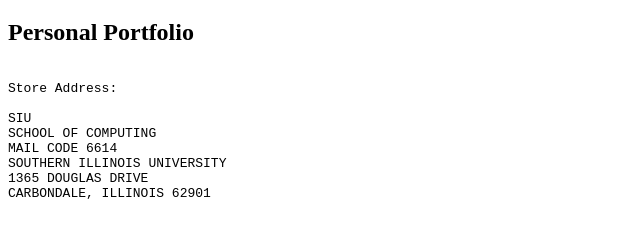
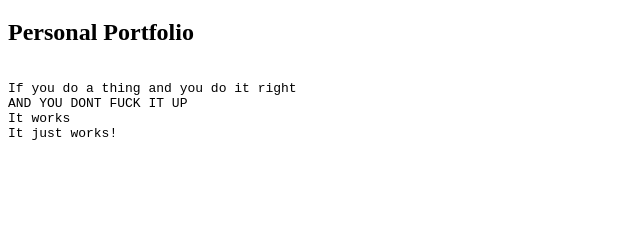
Before and after one commit to Isaac-Reiman/Isaac-Reiman.github.io, a plain HTML site: page index.htm in a window 1280 px wide. Shown: the part 87-322 px from the top of the page, without its empty margins (0-640 px from the left). Drawn offline with Linux system fonts and the light colour scheme.

Commit message:
Add files via upload

```diff
--- a/index.htm
+++ b/index.htm
@@ -18,14 +18,10 @@
 
             <pre>
 <!-- my address -->
-Store Address:
-
-SIU
-SCHOOL OF COMPUTING
-MAIL CODE 6614
-SOUTHERN ILLINOIS UNIVERSITY
-1365 DOUGLAS DRIVE
-CARBONDALE, ILLINOIS 62901
+If you do a thing and you do it right
+AND YOU DONT FUCK IT UP
+It works
+It just works!
             </pre>
 
 
```
